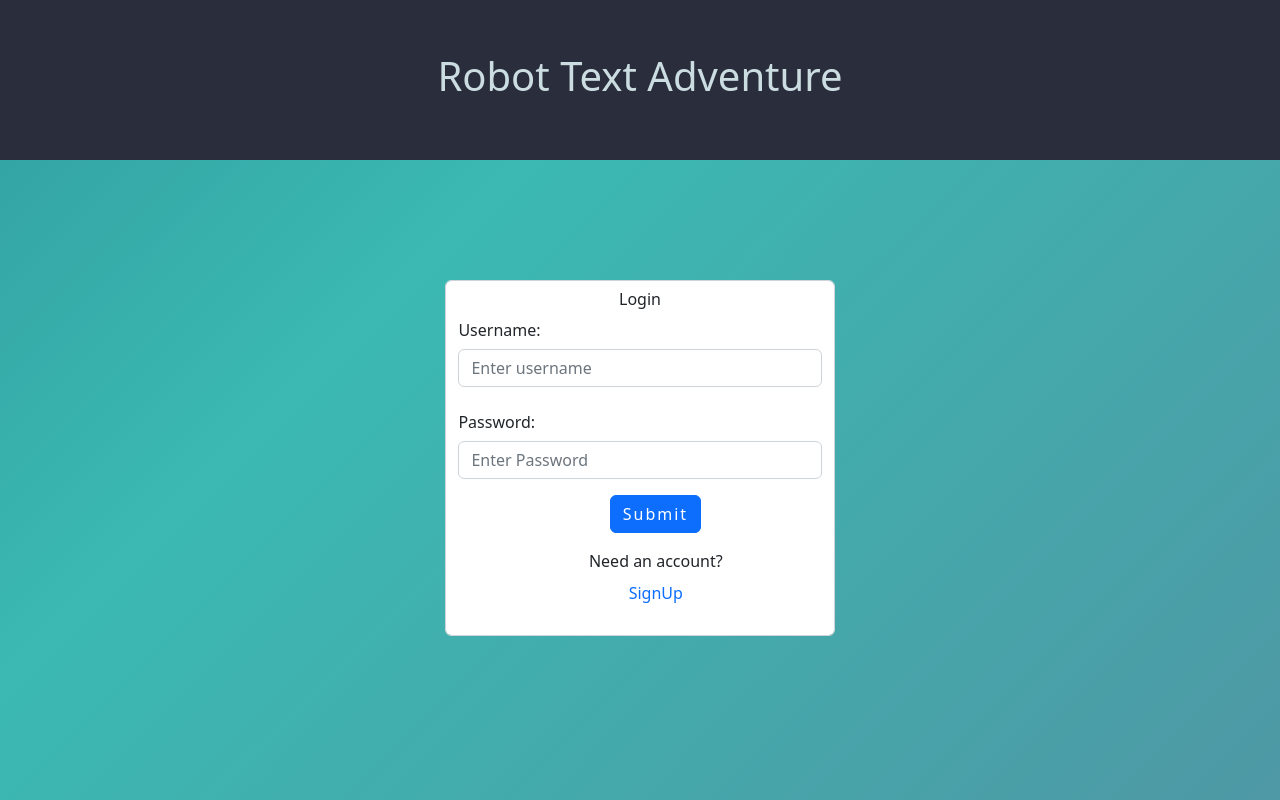
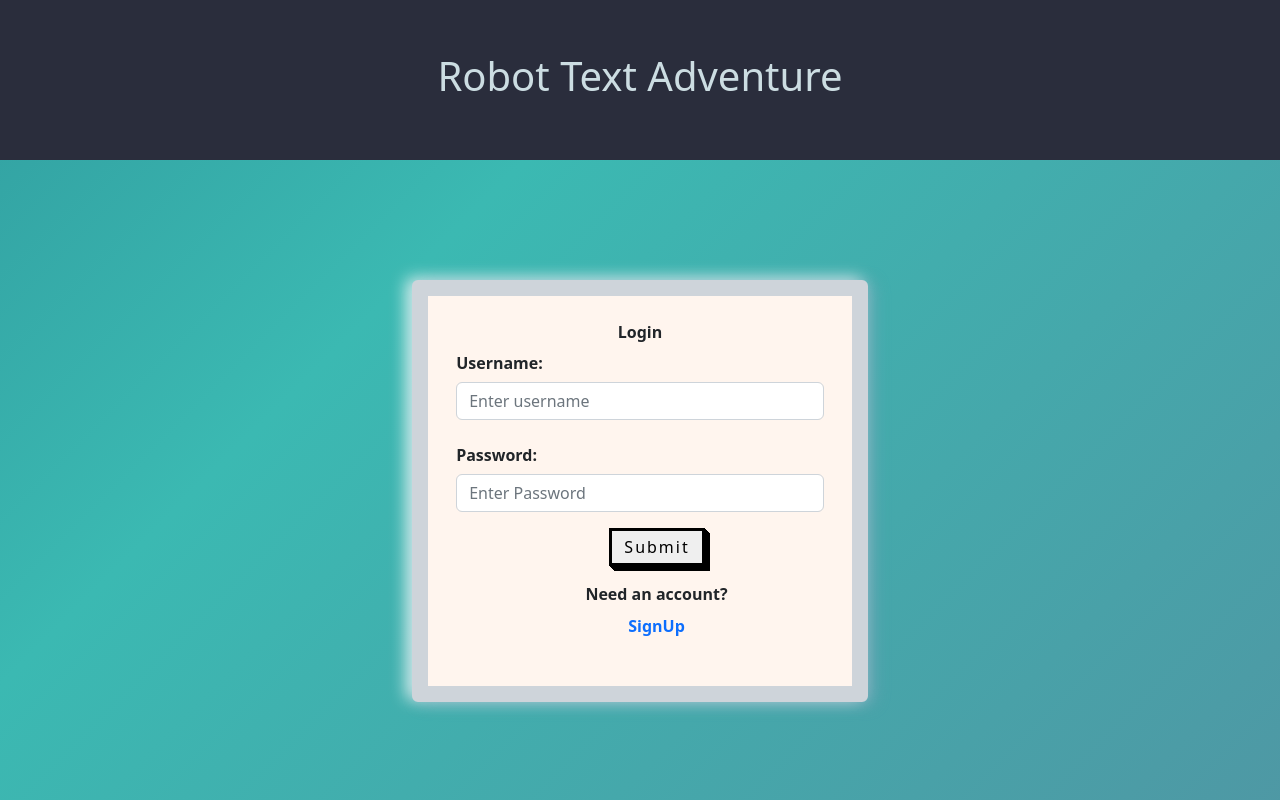
Before and after one commit to bigolboyyo/Capstone-Proj-Flatiron, a React (Create React App) app in the folder client/: page /auth in a window 1280 px wide. Built offline with nearby package versions, Linux system fonts and the light colour scheme.

Commit message:
style boi

```diff
--- a/client/src/components/AuthPage/Auth.css
+++ b/client/src/components/AuthPage/Auth.css
@@ -1,17 +1,14 @@
-.auth-container {
-}
-
 .form-div {
   display: flex;
   /* width: 30%; */
-  padding: 0.375rem 0.75rem;
+  padding: 1.5em 1.75rem;
   font-size: 1rem;
   font-weight: 400;
   line-height: 1.5;
   color: #212529;
   background-color: #fff;
   background-clip: padding-box;
-  border: 1px solid #ced4da;
+  border: 1rem solid #ced4da;
   appearance: none;
   border-radius: 0.375rem;
   transition: border-color 0.15s ease-in-out, box-shadow 0.15s ease-in-out;
@@ -19,6 +16,10 @@
   align-items: center;
   /* transform: translateY(20rem); */
   transform: translateY(35vh);
+  background: seashell;
+  font-weight: 600;
+  box-shadow: rgba(136, 165, 191, 0.48) 6px 2px 16px 0px,
+    rgba(255, 255, 255, 0.8) -6px -2px 16px 0px;
 }
 
 .auth-link {
--- a/client/src/components/AuthPage/Login.js
+++ b/client/src/components/AuthPage/Login.js
@@ -28,7 +28,7 @@ function Login({ onLogin, errorMessage, setAuth }) {
           <h1 className="nav-title">Robot Text Adventure</h1>
         </Container>
       </Navbar>
-      <div className="auth-container">
+
       <div className="form-div">
         Login
         <Form
@@ -75,9 +75,7 @@ function Login({ onLogin, errorMessage, setAuth }) {
             </Col>
           </Form.Group>
           <Col sm={{ span: 10, offset: 5 }}>
-              <Button variant="primary" type="submit">
-                Submit
-              </Button>
+            <button type="submit">Submit</button>
           </Col>
         </Form>
         <Nav>
@@ -85,10 +83,7 @@ function Login({ onLogin, errorMessage, setAuth }) {
             <Col sm={{ span: 20, offset: 1 }}>
               <Nav.Item className="auth-item">
                 Need an account?
-                  <Nav.Link
-                    className="auth-link"
-                    onClick={() => setAuth(false)}
-                  >
+                <Nav.Link className="auth-link" onClick={() => setAuth(false)}>
                   SignUp
                 </Nav.Link>
               </Nav.Item>
@@ -97,7 +92,6 @@ function Login({ onLogin, errorMessage, setAuth }) {
         </Nav>
         {errorMessage()}
       </div>
-      </div>
     </>
   );
 }
--- a/client/src/components/AuthPage/SignUp.js
+++ b/client/src/components/AuthPage/SignUp.js
@@ -29,7 +29,7 @@ function SignUp({ onSignUp, errorMessage, setAuth }) {
           <h1 className="nav-title">Robot Text Adventure</h1>
         </Container>
       </Navbar>
-      <div className="auth-container">
+
       <div className="form-div">
         SignUp
         <Form
@@ -98,9 +98,7 @@ function SignUp({ onSignUp, errorMessage, setAuth }) {
             </Col>
           </Form.Group>
           <Col sm={{ span: 10, offset: 5 }}>
-              <Button variant="primary" type="submit">
-                Submit
-              </Button>
+            <button type="submit">Submit</button>
           </Col>
         </Form>
         <Nav>
@@ -113,7 +111,6 @@ function SignUp({ onSignUp, errorMessage, setAuth }) {
         </Nav>
         {errorMessage()}
       </div>
-      </div>
     </>
   );
 }
--- a/client/src/components/StoryLinePage/Storyline.css
+++ b/client/src/components/StoryLinePage/Storyline.css
@@ -5,6 +5,7 @@
   display: flex;
   flex-direction: column;
   align-items: center;
+  font-size: 2.5vh;
 }
 
 .story-dialogue-container {
@@ -25,6 +26,7 @@
   );
   color: #fff;
   text-align: center;
+  position: relative;
 }
 
 .options-container {
@@ -67,3 +69,10 @@
   color: #fff;
   text-align: center;
 }
+
+.home-btn {
+  position: absolute;
+  top: 0.5vh;
+  left: 0.5vh;
+  transform: scale(0.65);
+}
--- a/client/src/components/StoryLinePage/Storyline.js
+++ b/client/src/components/StoryLinePage/Storyline.js
@@ -129,7 +129,9 @@ function Storyline() {
     <div className="storyline-container">
       <div className="story-dialogue-container">
         <div className="game-nav">
-          <button onClick={goHome}>HOME</button>
+          <button className="home-btn" onClick={goHome}>
+            HOME
+          </button>
         </div>
         <Dialogue storyLine={storyLine} />
       </div>
```
Lines whose indentation alone changed are shown as unchanged.
